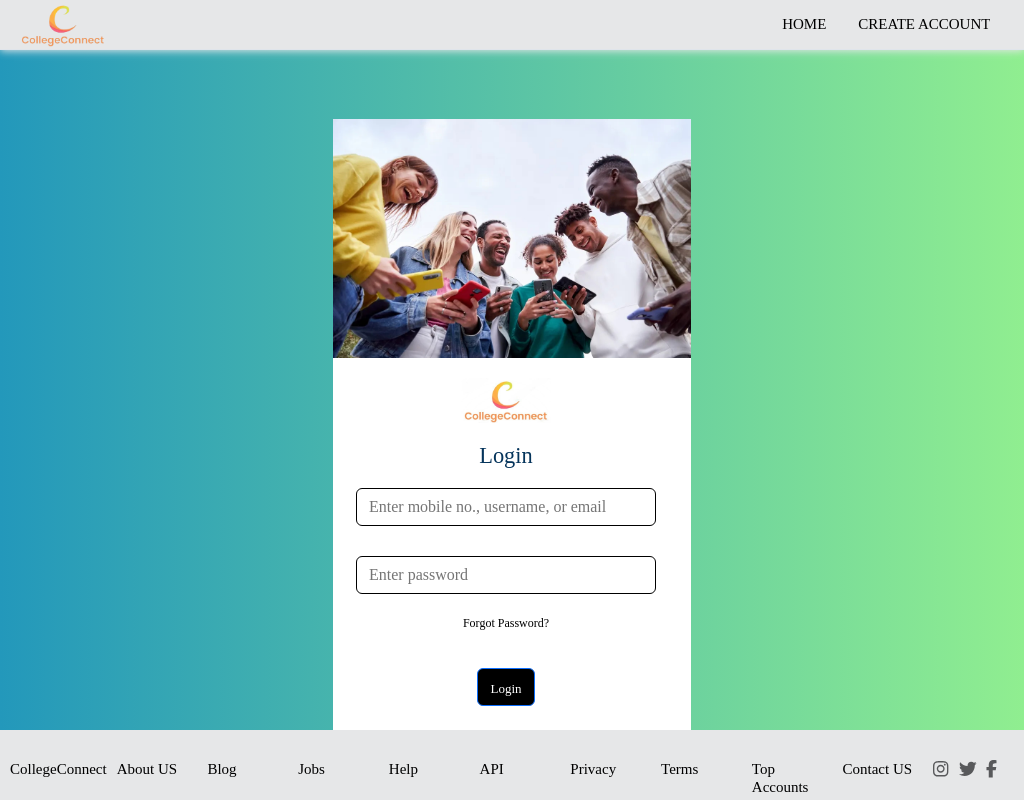
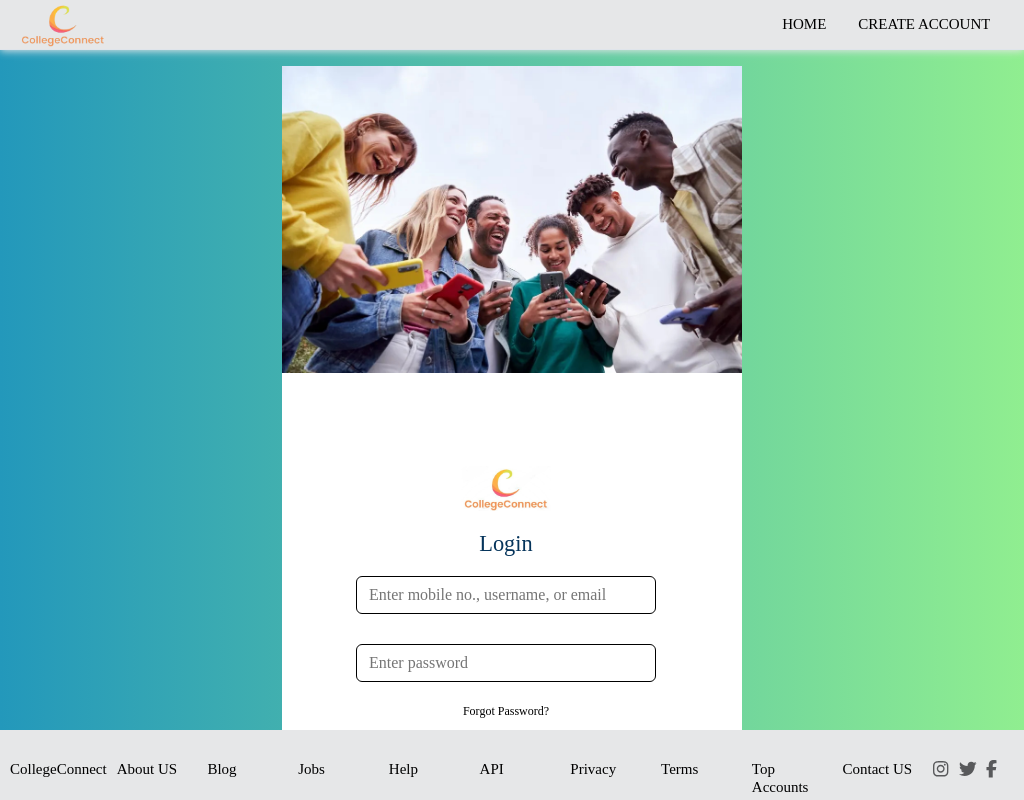
Before and after one commit to smreeti/CollegeConnect, a React app in the folder UI/: page /#/ in a window 1024 px wide. Shown: the top 800 px of the page. Built offline with nearby package versions, Linux system fonts and the light colour scheme.

Commit message:
responsiveness update

```diff
--- a/UI/public/css/site.css
+++ b/UI/public/css/site.css
@@ -28,7 +28,7 @@ body {
   /* border: 2px solid #ccc; */
   border-radius: 5px;
 
-  width: 70%;
+  width: 90%;
 
 
 }
@@ -403,14 +403,24 @@ footer #footer {
     flex-direction: column-reverse !important;
     justify-content: center;
     align-items: center;
+    height: 100%;
+    margin-bottom: 100px;
+
+  }
+
+  .logostyle{
+    height: 38vh;
   }
 
   #login-container{
-    height: 95vh;
+    height: 100vh;
+
     display: flex;
     /* justify-content: unset; */
     align-items: center;
-    width: 100;
+
+
+    max-width: 95% !important;
 
   }
 
@@ -424,6 +434,24 @@ footer #footer {
     max-width: 80%;
 
   }
+}
+
+@media screen and (min-width:1024px) and (max-width:1200px){
+
+  #login-container{
+    height: 100%;
+    display: flex;
+    /* justify-content: unset; */
+    align-items: center;
+
+
+    max-width: 95% !important;
+  }
+
+  .logostyle{
+    height: 70vh;
+  }
+
 }
 
 
--- a/UI/src/Footer.jsx
+++ b/UI/src/Footer.jsx
@@ -53,7 +53,7 @@ export default function Footer() {
         </div>
       </section>
 
-      <p>Copyright &copy; 2022 | The Souled Store</p>
+
     </footer>
   );
 }
```
Also changed, not shown: UI/public/main.bundle.js.
